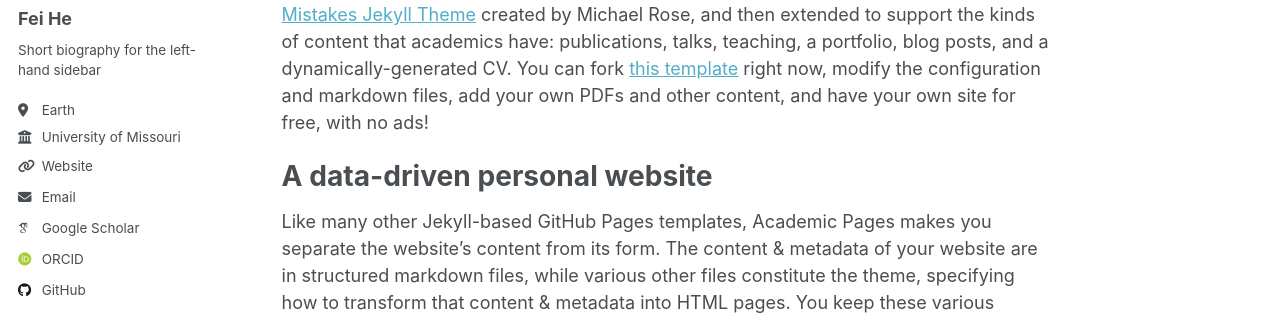
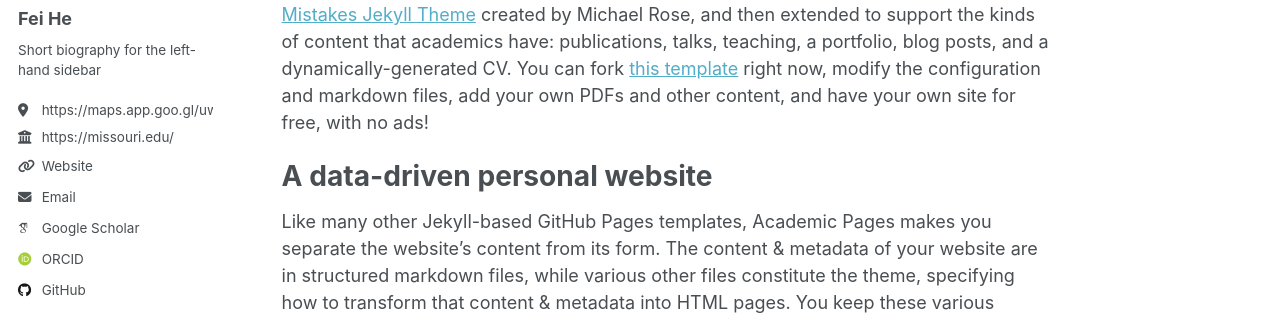
Before and after one commit to coffee19850519/coffee19850519.github.io, a Jekyll site: the page built from _pages/about.md, in a window 1280 px wide. Shown: the part 276-591 px from the top of the page. Built offline with Jekyll 4.4.1, drawn with Linux system fonts in a browser that asks for light colours; some web fonts are replaced.

Commit message:
Update _config.yml

```diff
--- a/_config.yml
+++ b/_config.yml
@@ -26,9 +26,9 @@ author:
   name             : "Fei He"
   pronouns         : # example: "she/her"
   bio              : "Short biography for the left-hand sidebar"
-  location         : "Earth"
-  employer         : "University of Missouri"
-  uri              : "https://missouri.edu/"
+  location         : "https://maps.app.goo.gl/uwg8TiZQ57mzLrgm6"
+  employer         : "https://missouri.edu/"
+  uri              : ""
   email            : "hefe@umsystem.edu"
 
   # Academic websites
```
